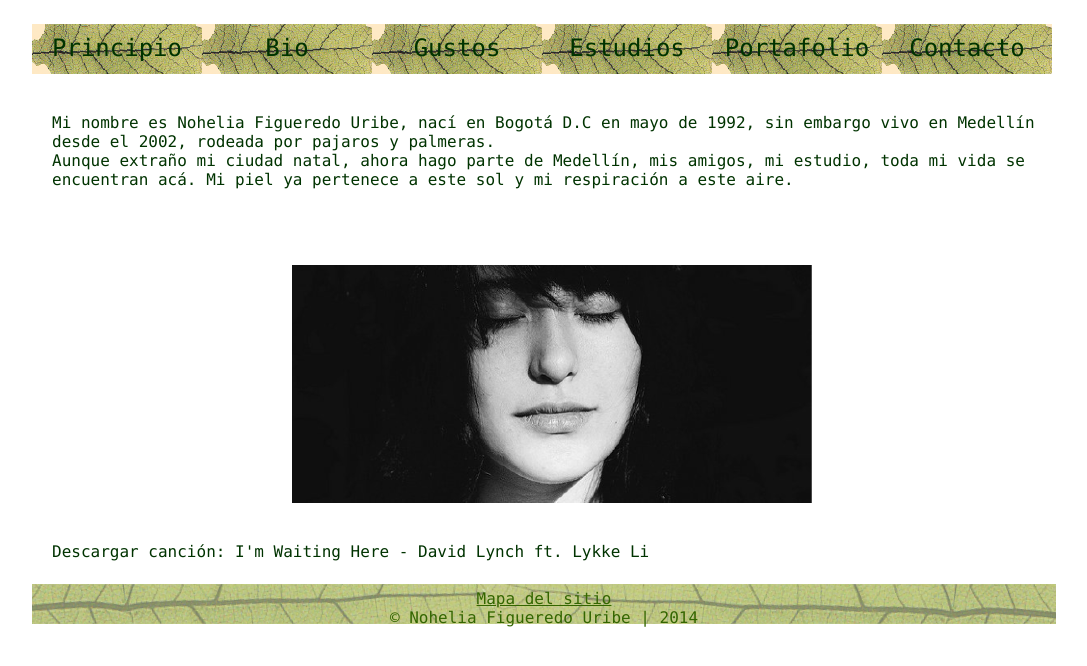
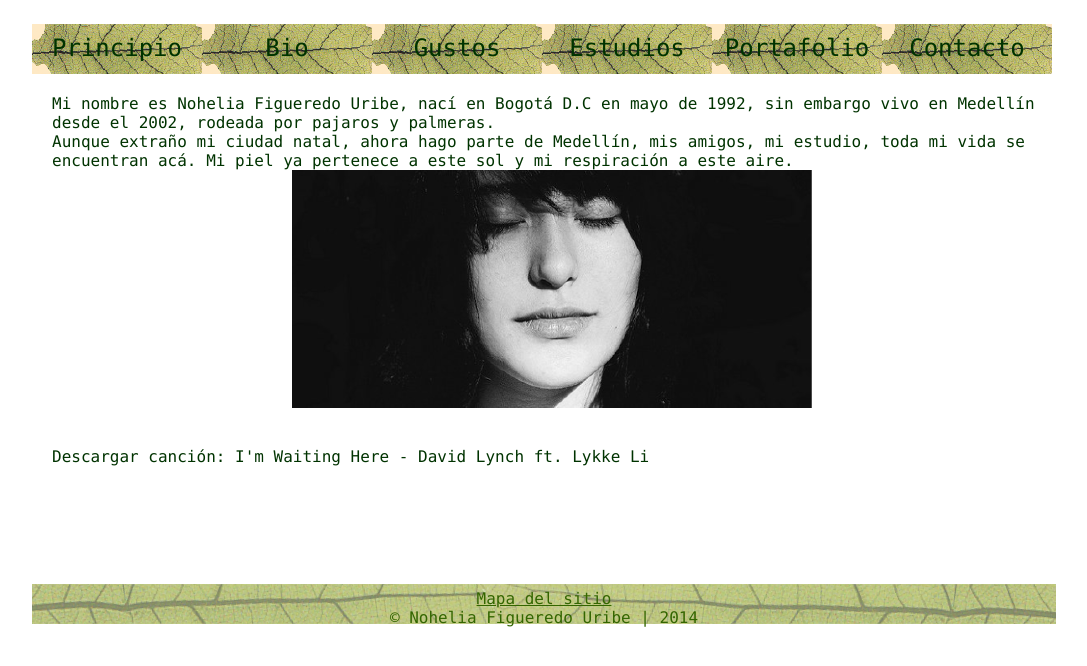
Before and after one commit to nohelia-f/primer-portafolio, a plain HTML site: page root/pages/Biografia.html in a window 1280 px wide. Shown: the part 126-792 px from the top of the page, without its empty margins (96-1183 px from the left). Drawn offline with Linux system fonts and the light colour scheme.

Commit message:
tratando de arreglar el conflicto en Biografia.html

```diff
--- a/root/pages/Biografia.html
+++ b/root/pages/Biografia.html
@@ -25,21 +25,18 @@
     </ul>
   </div>
   <div id="contenido">
-<p>&nbsp;</p>
+
 <p text-align="justify">Mi nombre es Nohelia Figueredo Uribe, nací en Bogotá D.C en mayo de 1992, sin embargo vivo en Medellín desde el 2002, rodeada por pajaros y palmeras. <br />Aunque extraño mi ciudad natal, ahora hago parte de Medellín, mis amigos, mi estudio, toda mi vida se encuentran acá. Mi piel ya pertenece a este sol y mi respiración a este aire.</p>
-<p>&nbsp;</p>
-<p>&nbsp;</p>
-<p>&nbsp;</p>
-<p>&nbsp;</p>
+
 <p><img src="../images/carenohelia.png" title="Nohelia"/></p>
 <p>&nbsp;</p>
 <p>&nbsp;</p>
-<p text-align="center"><a href="../files/DavidLynch_ft_Lykke Li-Im_Waiting_Here.mp3">Descargar canción: I'm Waiting Here - David Lynch ft. Lykke Li</a></p>
+<p text-align= "center"><a href="../files/DavidLynch_ft_Lykke Li-Im_Waiting_Here.mp3">Descargar canción: I'm Waiting Here - David Lynch ft. Lykke Li</a></p>
 </div>
 
   <div id="pie">
-    <p text-align="center"><a href="mapa_sitio.html">Mapa del sitio</a></p>
-    <p text-align="center">&copy; Nohelia Figueredo Uribe | 2014</p>
+    <p text-align= "center"><a href="mapa_sitio.html">Mapa del sitio</a></p>
+    <p text-align= "center"> &copy; Nohelia Figueredo Uribe | 2014</p>
   </div>
 </div>
 
```
